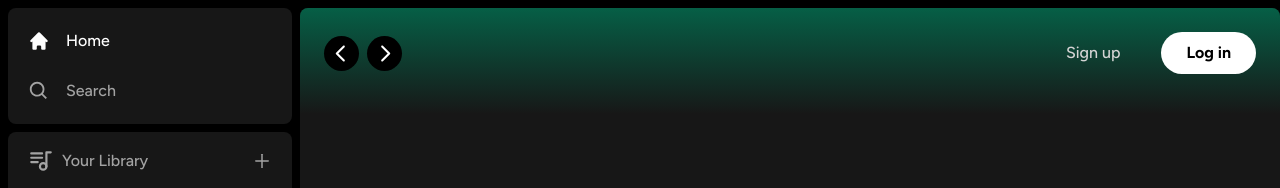
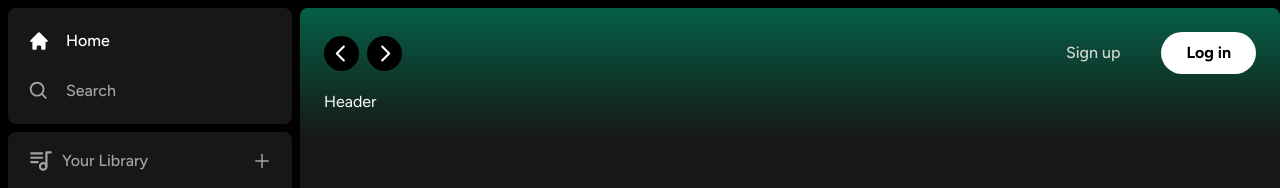
Before and after one commit to sairohitp/spotify-clone, a Next.js app: page / in a window 1280 px wide. Shown: the top 188 px of the page. Built offline with nearby package versions, Linux system fonts and the light colour scheme.

Commit message:
header-error-fixed

```diff
--- a/app/(site)/page.tsx
+++ b/app/(site)/page.tsx
@@ -11,7 +11,7 @@ export default function Home() {
       overflow-y-auto
     ">
       <Header>
-
+        Header
       </Header>
     </div>
   )
--- a/components/Header.tsx
+++ b/components/Header.tsx
@@ -130,6 +130,7 @@ const Header: React.FC<HeaderProps> = ({
                 </>
             </div>
             </div>
+            {children}
         </div>
      );
 }
```
